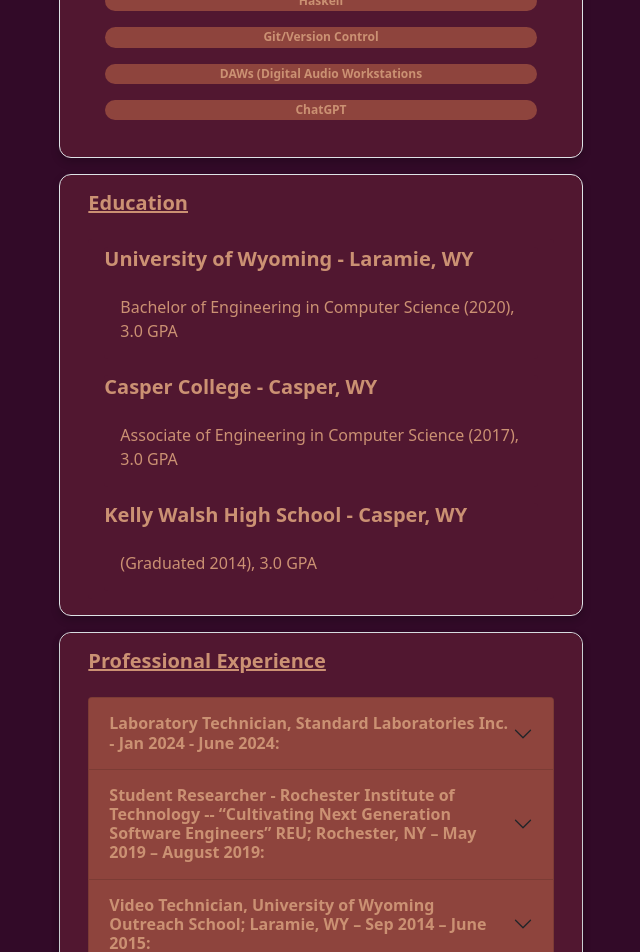
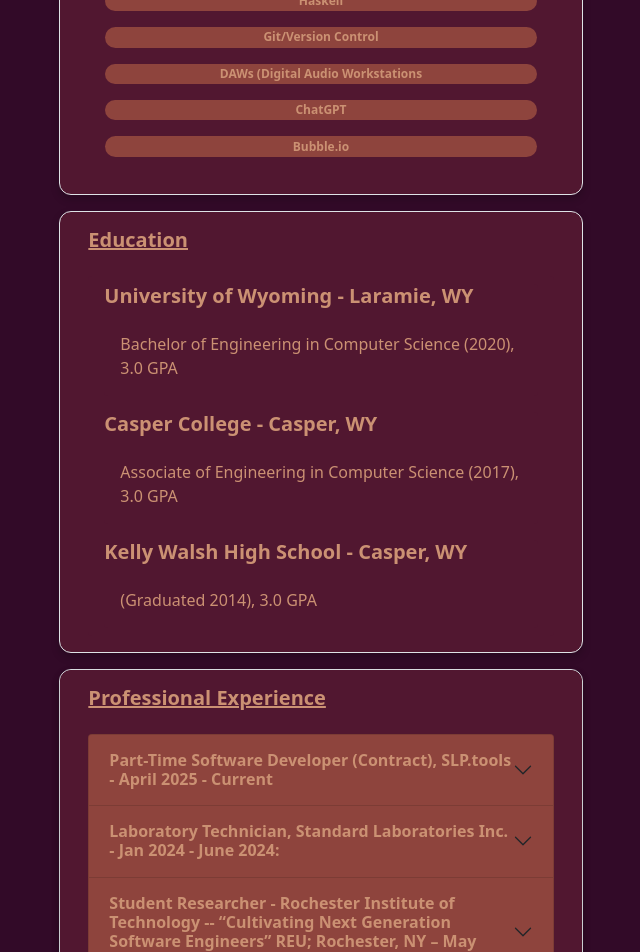
Before and after one commit to tbzeff/my-portfolio, a React (Create React App) app: page /resume in a window 1280 px wide. Shown: the part 820-1772 px from the top of the page, without its empty margins (319-959 px from the left). Built offline with nearby package versions, Linux system fonts and the light colour scheme.

Commit message:
Updated resume with new work (SLP.tools)

```diff
--- a/src/components/PastEmployment.js
+++ b/src/components/PastEmployment.js
@@ -14,6 +14,19 @@
                         <Accordion>
                             <Accordion.Item eventKey="0" className="caccent ctext">
                                 <Accordion.Header>
+                                    <strong>Part-Time Software Developer (Contract), SLP.tools - April 2025 - Current</strong>
+                                </Accordion.Header>
+                                <Accordion.Body>
+                                <a href="https://www.slp.tools" rel="noreferrer noopener" target="_blank">SLP.tools</a>
+                                <br />
+                                Implement, modify, and test application features using Bubble.io according to platform best practices; attend weekly
+                                meetings to review task requirements, progress, and outstanding issues; develop new user-facing features such as
+                                "Favorites," tooltips, and "Message of the Day" modules; collaborate with team members using Bubble’s built-in version control system;
+                                maintain detailed work logs and session records; generate invoices and track payments according to contract terms.
+                                </Accordion.Body>
+                            </Accordion.Item>
+                            <Accordion.Item eventKey="1" className="caccent ctext">
+                                <Accordion.Header>
                                     <strong>Laboratory Technician, Standard Laboratories Inc. - Jan 2024 - June 2024:</strong>
                                 </Accordion.Header>
                                 <Accordion.Body>
@@ -26,7 +39,7 @@
                                 procedures according to current ASTM specificatoins; keep logs of local procedure versions.
                                 </Accordion.Body>
                             </Accordion.Item>
-                            <Accordion.Item eventKey="1" className="caccent ctext">
+                            <Accordion.Item eventKey="2" className="caccent ctext">
                                 <Accordion.Header>
                                     <strong>Student Researcher - Rochester Institute of Technology -- “Cultivating Next Generation Software Engineers” REU; Rochester, NY – May 2019 – August 2019:</strong>
                                 </Accordion.Header>
@@ -37,7 +50,7 @@
                                 professors and other research teams.
                                 </Accordion.Body>
                             </Accordion.Item>
-                            <Accordion.Item eventKey="2" className="caccent ctext">
+                            <Accordion.Item eventKey="3" className="caccent ctext">
                                 <Accordion.Header>
                                 <strong>Video Technician, University of Wyoming Outreach School; Laramie, WY – Sep 2014 – June 2015:</strong>
                                 </Accordion.Header>
--- a/src/components/ProjectCarousel.js
+++ b/src/components/ProjectCarousel.js
@@ -5,7 +5,7 @@
 import senior_thumb from './res/proj_preview1.jpg';
 // import elem_auto_thumb from './res/proj_preview3.jpg';
 import memory_thumb from './res/proj_preview4.jpg';
-import codewars_thumb from './res/proj_preview5.jpg';
+// import codewars_thumb from './res/proj_preview5.jpg';
 import fata_thumb from './res/proj_preview2.jpg';
 import github_logo from './res/githublogo.png'
 
@@ -24,9 +24,6 @@
            <ProjectCard title="Simple Memory Game" href="/MemoryGame/main.html" img={memory_thumb} />
        </Carousel.Item>
        <Carousel.Item className="card-custom">
-           <ProjectCard title="Codewars Profile" href="https://www.codewars.com/users/T-Factorial" img={codewars_thumb} />
-       </Carousel.Item>
-       <Carousel.Item className="card-custom">
            <ProjectCard title="Fathom All the Animals - To Kill a Songbird" href="https://open.spotify.com/album/078ew3gL8BLLpPopEx360I" img={fata_thumb} />
        </Carousel.Item>
     </Carousel>
--- a/src/components/ResumeSkills.js
+++ b/src/components/ResumeSkills.js
@@ -28,6 +28,7 @@
                         <Row><Badge className="mb-3 caccent ctext" pill>Git/Version Control</Badge></Row>
                         <Row><Badge className="mb-3 caccent ctext" pill>DAWs (Digital Audio Workstations</Badge></Row>
                         <Row><Badge className="mb-3 caccent ctext" pill>ChatGPT</Badge></Row>
+                        <Row><Badge className="mb-3 caccent ctext" pill>Bubble.io</Badge></Row>
                     </Col>
                 </Row>
             </Container>
```
Also changed, not shown: 2 other files (tests, documents, lock files or other folders).
